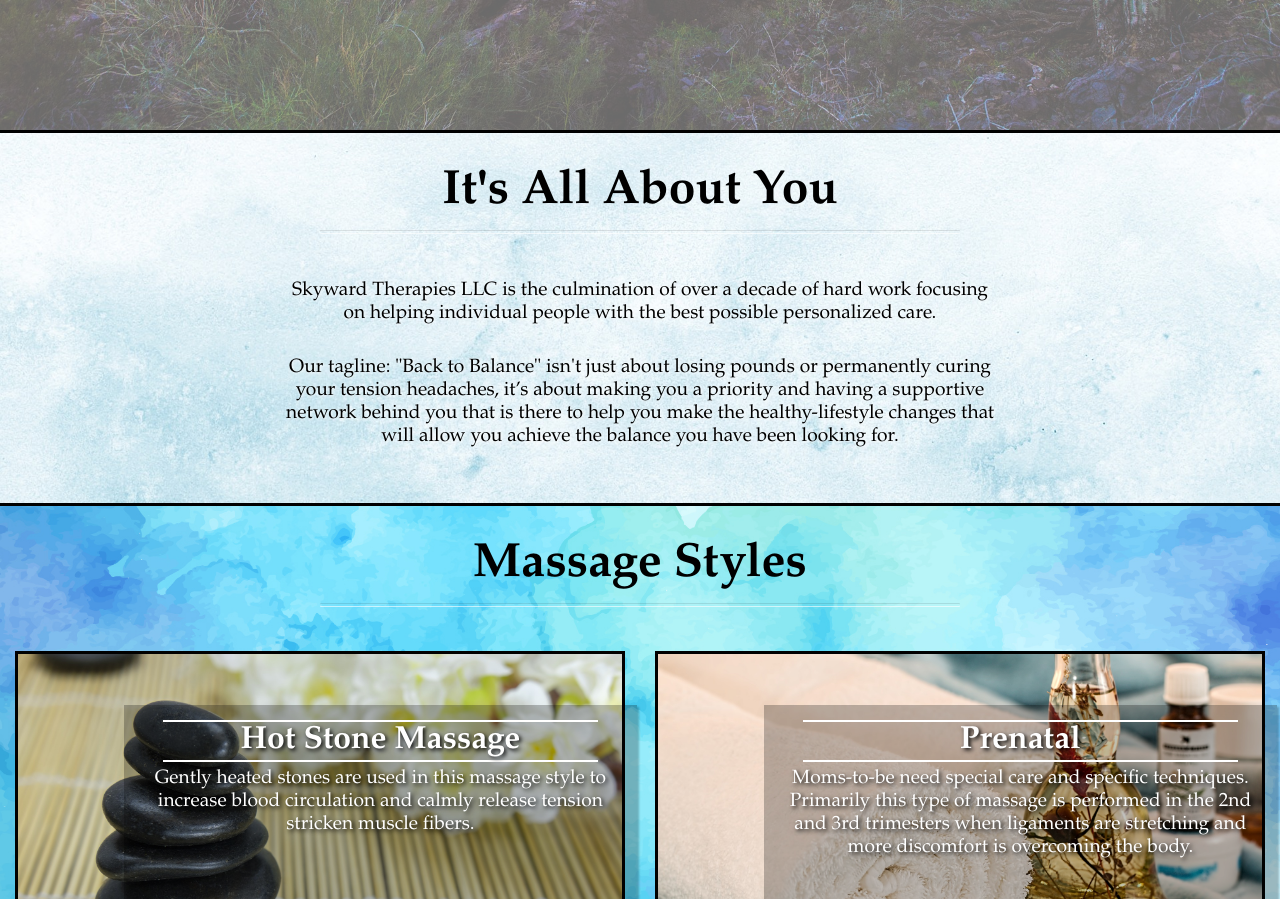
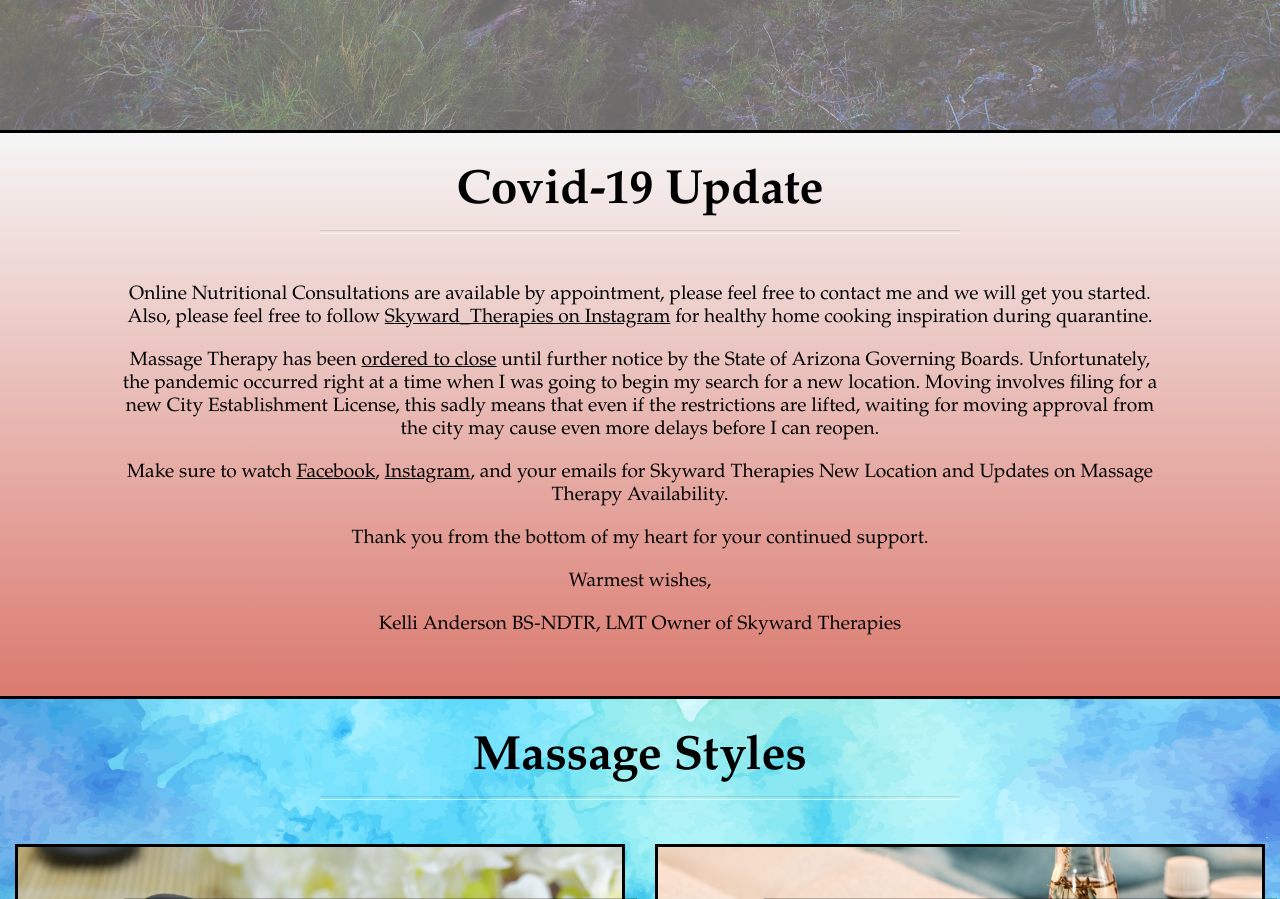
Before and after one commit to BlaineAndersonDev/skyward-therapies, a React (Create React App) app: page / in a window 1280 px wide. Shown: the part 740-1639 px from the top of the page. Built offline with nearby package versions, Linux system fonts and the light colour scheme.

Commit message:
Replaced Mission with Covid-19 action statement

```diff
--- a/src/app/footer/links/social/Social.js
+++ b/src/app/footer/links/social/Social.js
@@ -14,7 +14,7 @@
       </a>
     )
     const instagramIcon = (
-      <a href="https://www.instagram.com/skywardtherapiesllc/" target="_blank" rel="noopener noreferrer" className="socialIconContainer">
+      <a href="https://www.instagram.com/skyward_therapies/" target="_blank" rel="noopener noreferrer" className="socialIconContainer">
         <img
           src="images/social_icons/sky_social_icon_white_instagram.png"
           alt="Skyward Instagram"
--- a/src/app/pages/contact/Contact.css
+++ b/src/app/pages/contact/Contact.css
@@ -119,7 +119,7 @@
     background-color: var(--sky-black-2);
     box-shadow: 5px 5px 5px var(--sky-transparancy-2);
     min-height: 300px;
-    min-width: 350px;
+    min-width: 300px;
   }
   #googleMap {
     display: flex;
@@ -127,7 +127,7 @@
     align-items: center;
     font-size: 1em;
     min-height: 300px;
-    min-width: 350px;
+    min-width: 300px;
   }
   .contactBottomBox{
     margin: 15px;
--- a/src/app/pages/mission/Mission.css
+++ b/src/app/pages/mission/Mission.css
@@ -5,7 +5,10 @@
   #missionContainer {
     z-index: 0;
     min-width: 100%;
-    background-image: url('/images/watercolors/feather-1588819_1920.jpg');
+    /* background-image: url('/images/watercolors/feather-1588819_1920.jpg'); */
+    background: whitesmoke;  /* fallback for old browsers */
+    background: -webkit-linear-gradient(to top, #db7a6f, whitesmoke);  /* Chrome 10-25, Safari 5.1-6 */
+    background: linear-gradient(to top, #db7a6f, whitesmoke); /* W3C, IE 10+/ Edge, Firefox 16+, Chrome 26+, Opera 12+, Safari 7+ */
     background-position: top;
     background-size: cover;
     background-repeat: no-repeat;
@@ -28,29 +31,58 @@
     flex-wrap: wrap;
     justify-content: center;
     align-items: center;
-    max-width: 400px;
     height: auto;
     position: relative;
+    margin-top: 20px;
   }
   .missionText{
-    display: flex;
-    justify-content: center;
-    align-items: center;
     font-family: 'Palatino Linotype';
     font-size: 1em;
     width: 90%;
     color: black;
-    text-shadow: 1px 1px 3px white;
+    margin-bottom: 20px;
+  }
+  .missionLink{
+    color: inherit;
+    text-decoration: underline;
+  }.missionLink:hover, .missionLink:focus{
+    color: #c13584;
+  }
+  .missionLinkBlue{
+    color: inherit;
+    text-decoration: underline;
+  }.missionLinkBlue:hover, .missionLinkBlue:focus{
+    color: #3b5998;
+  }
+  .missionLinkRed{
+    color: inherit;
+    text-decoration: underline;
+  }.missionLinkRed:hover, .missionLinkRed:focus{
+    color: darkred;
   }
 }
+
+/* ============================================ */
+/* 450 Width ================================= */
+/* ============================================ */
+@media all and (min-width: 450px) {
+  .missionBackground1{
+    height: auto;
+    width: 90%;
+  }
+  .missionText{
+    font-size: 1.2em;
+  }
+}
+
 
 /* ============================================ */
 /* 1000 Width ================================= */
 /* ============================================ */
 @media all and (min-width: 1000px) {
   .missionBackground1{
-    height: 200px;
-    max-width: 800px;
+    height: auto;
+    width: 90%;
   }
   .missionText{
     font-size: 1.2em;
@@ -62,11 +94,11 @@
 /* ============================================ */
 @media all and (min-width: 1400px) {
   .missionBackground1{
-    height: 200px;
-    max-width: 800px;
+    height: auto;
+    width: 90%;
   }
   .missionText{
-    font-size: 1.2em;
+    font-size: 1.5em;
   }
 }
 
@@ -75,8 +107,8 @@
 /* ============================================ */
 @media all and (min-width: 1900px) {
   .missionBackground1{
-    height: 125px;
-    max-width: 1000px;
+    height: auto;
+    width: 90%;
   }
   .missionText{
     font-size: 1.25em;
@@ -124,7 +156,7 @@
     max-width: 40%;
     margin: 10px;
     padding: 20px;
-    height: 150px;
+    height: auto;
     background-image: linear-gradient(var(--sky-white-1) 0%, var(--sky-white-3) 95%);
     position: relative;
     border-top: 5px solid black;
--- a/src/app/pages/mission/Mission.js
+++ b/src/app/pages/mission/Mission.js
@@ -6,7 +6,7 @@
     return (
     <div id="missionContainer" className="comContainer">
       <div className="comTitleContainer">
-        <h1 className="comTitle">It's All About You</h1>
+        <h1 className="comTitle">Covid-19 Update</h1>
         <div className="comUnderTitle"></div>
       </div>
 
@@ -14,10 +14,23 @@
 
         <div className="missionBackground1">
           <p className="missionText">
-            Skyward Therapies LLC is the culmination of over a decade of hard work focusing on helping individual people with the best possible personalized care.
+            Online Nutritional Consultations are available by appointment, please feel free to contact me and we will get you started. Also, please feel free to follow <a className="missionLink" href="https://www.instagram.com/skyward_therapies/">Skyward_Therapies on Instagram</a> for healthy home cooking inspiration during quarantine.
           </p>
           <p className="missionText">
-            Our tagline: "Back to Balance" isn't just about losing pounds or permanently curing your tension headaches, it’s about making you a priority and having a supportive network behind you that is there to help you make the healthy-lifestyle changes that will allow you achieve the balance you have been looking for.
+            Massage Therapy has been <a className="missionLinkRed" href="https://azgovernor.gov/governor/news/2020/04/governors-office-provides-additional-guidance-essential-services">ordered to close</a> until further notice by the State of Arizona Governing Boards. Unfortunately, the pandemic occurred right at a time when I was going to begin my search for a new location. Moving involves filing for a new City Establishment License, this sadly means that even if the restrictions are lifted, waiting for moving approval from the city may cause even more delays before I can reopen.
+          </p>
+          <p className="missionText">
+            Make sure to watch <a className="missionLinkBlue" href="https://www.facebook.com/SkywardTherapies/">Facebook</a>, <a className="missionLink" href="https://www.instagram.com/skyward_therapies/">Instagram</a>, and your emails for Skyward Therapies New Location and Updates on Massage Therapy Availability.
+          </p>
+          <p className="missionText">
+            Thank you from the bottom of my heart for your continued support.
+          </p>
+          <p className="missionText">
+            Warmest wishes,
+          </p>
+          <p className="missionText">
+            Kelli Anderson BS-NDTR, LMT
+            Owner of Skyward Therapies
           </p>
         </div>
 
```
